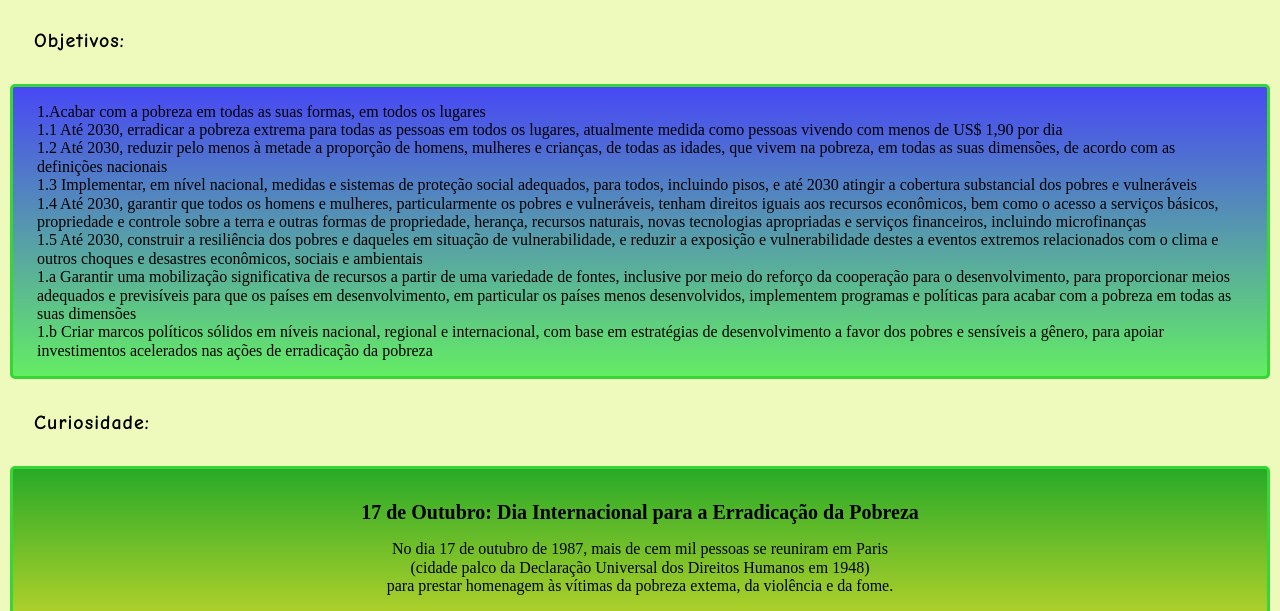
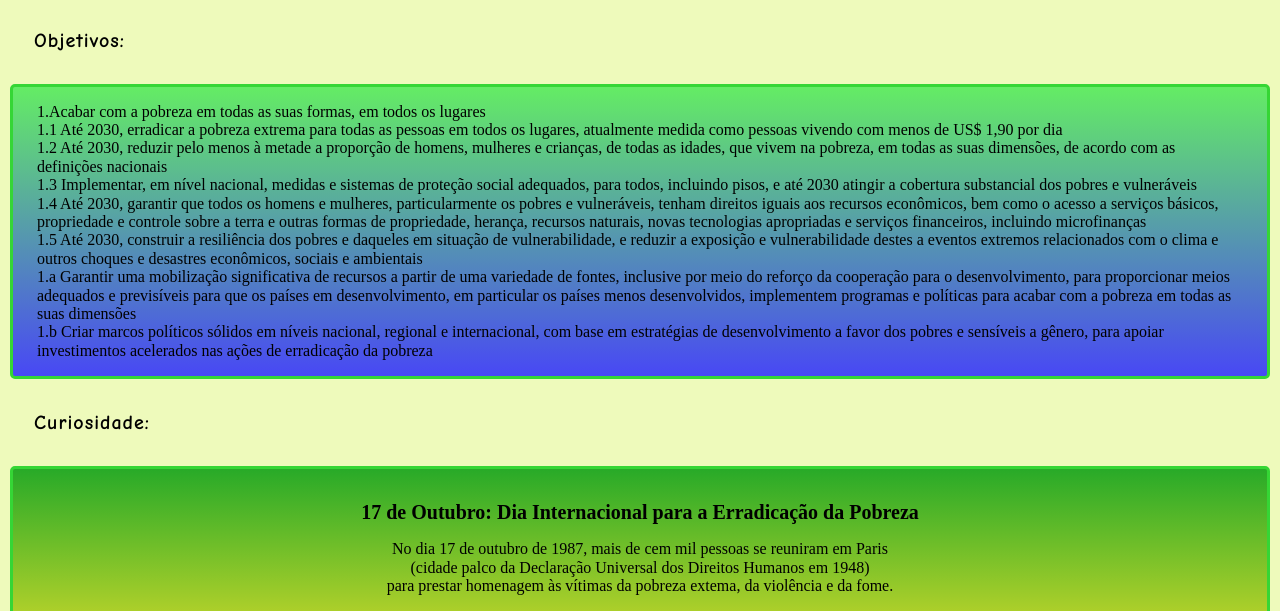
Before and after one commit to lucienelima8/ODS-ErradicacaoDaPobreza, a plain HTML site: page index.html in a window 1280 px wide. Shown: the part 1266-1877 px from the top of the page. Drawn offline with Linux system fonts and the light colour scheme.

Commit message:
mudança na ordem das cores do gradiente obj

```diff
--- a/estilo.css
+++ b/estilo.css
@@ -270,7 +270,8 @@ h1 {
 
  /*Seção Objetivos*/
  .objetivos_ods {
-    background-image: linear-gradient(rgb(72, 72, 245), rgb(100, 236, 100));
+    background-image: linear-gradient(rgb(100, 236, 100), rgb(72, 72, 245));
+    /*background-image: linear-gradient(rgb(72, 72, 245), rgb(100, 236, 100));*/
     border: 3px solid rgb(53, 214, 53);
     border-radius: 5px;
     margin-top: 2rem;
```
